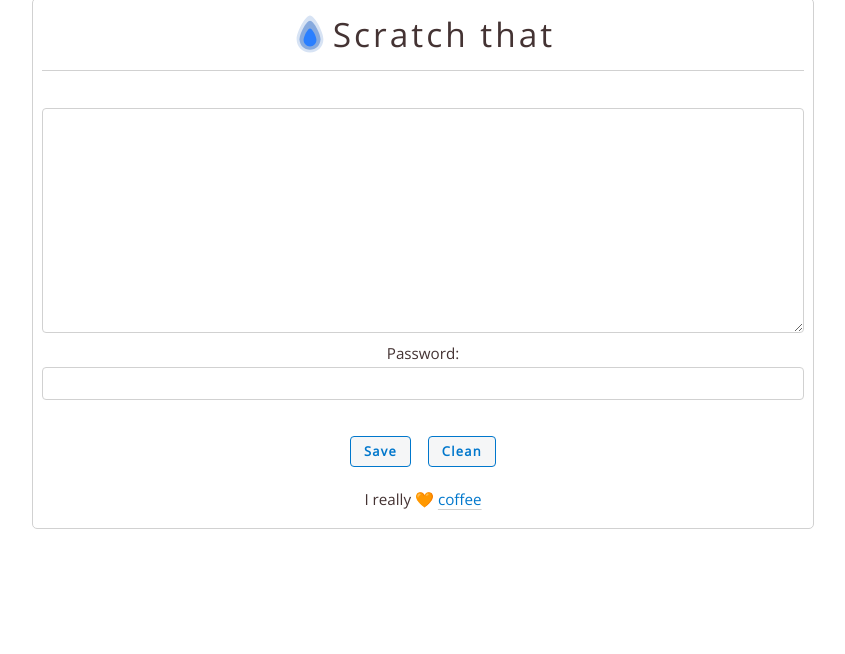
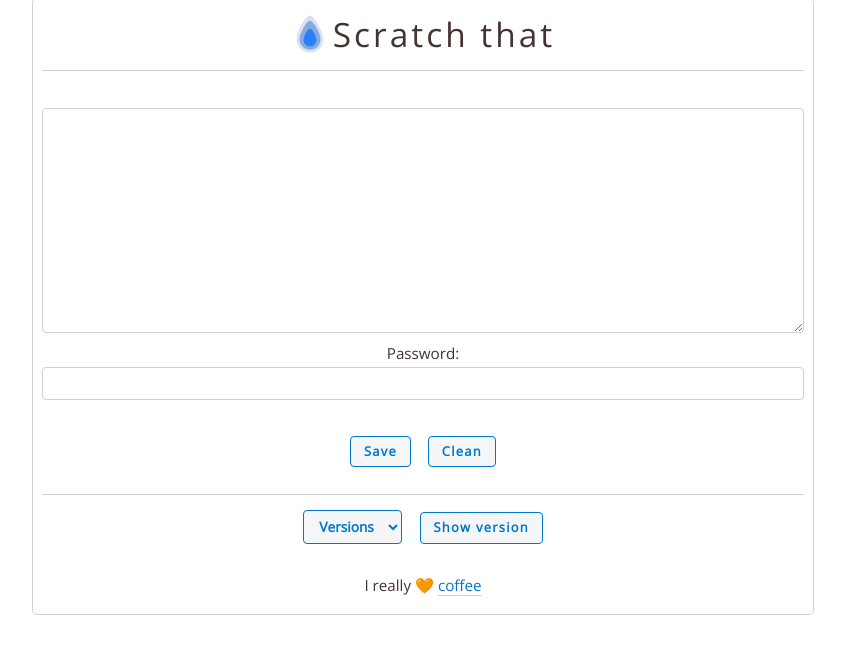
Before and after one commit to dmpop/note-jotter, a PHP site: page / in a window 1280 px wide. Shown: the part 57-711 px from the top of the page, without its empty margins (217-1062 px from the left). Run offline with PHP 8.4, Linux system fonts and the light colour scheme; some web fonts are replaced.

Commit message:
Versions

```diff
--- /dev/null
+++ b/content.md
@@ -0,0 +1 @@
+Monkey loves bananas. And nuts!
--- a/index.php
+++ b/index.php
@@ -43,9 +43,10 @@ $footer = "I really 🧡 <a href='https://www.paypal.com/paypalme/dmpop'>coffee<
 			<h1 style="display: inline; margin-top: 0em; vertical-align: middle; letter-spacing: 3px;"><?php echo $title; ?></h1>
 		</div>
 		<hr>
+
 		<?php
-		$dir = 'content';
-		$mdfile = $dir . "/content.md";
+		$dir = 'versions';
+		$mdfile = "content.md";
 		if (!file_exists($dir)) {
 			mkdir($dir, 0777, true);
 			file_put_contents($mdfile, '');
@@ -60,26 +61,25 @@ $footer = "I really 🧡 <a href='https://www.paypal.com/paypalme/dmpop'>coffee<
 		{
 			global $dir;
 			global $mdfile;
-			copy($mdfile, $dir . DIRECTORY_SEPARATOR . 'version_' . date('Y-m-d-H-i-s') . '.md');
+			copy($mdfile, $dir . DIRECTORY_SEPARATOR . date('Y-m-d-H-i-s') . '.md');
 			$fp = fopen($mdfile, "w");
 			$data = $_POST["text"];
 			fwrite($fp, $data);
 			fclose($fp);
 		}
-		?>
-		<?php
 		if (isset($_POST["save"])) {
 			if ($_POST['password'] != $password) {
 				echo '<script>';
 				echo 'alert("Wrong password!")';
 				echo '</script>';
-				exit();
+			} else {
+				Write();
+				echo '<script>';
+				echo 'alert("Changes have been saved.")';
+				echo '</script>';
 			}
-			Write();
-			echo '<script>';
-			echo 'alert("Changes have been saved.")';
-			echo '</script>';
 		};
+
 		if (isset($_POST["clean"])) {
 			if ($_POST['password'] != $password) {
 				echo '<script>';
@@ -94,8 +94,16 @@ $footer = "I really 🧡 <a href='https://www.paypal.com/paypalme/dmpop'>coffee<
 				echo '</script>';
 			}
 		}
+
+		if (isset($_POST["show"])) {
+
+			echo "<h3> Version: ". pathinfo($_POST['version'])['filename'] . "</h3>";
+			echo "<hr>";
+			echo file_get_contents($_POST["version"]);
+		}
 		?>
-		<form action="<?php echo $_SERVER['PHP_SELF'] ?>" method="POST">
+
+		<form action="" method="POST">
 			<textarea name="text"><?php Read(); ?></textarea>
 			<div>
 				<label for='password'>Password:</label>
@@ -106,6 +114,19 @@ $footer = "I really 🧡 <a href='https://www.paypal.com/paypalme/dmpop'>coffee<
 			<button style="margin-bottom: 1.5em;" type="submit" name="save">Save</button>
 			<button style="margin-top: 1.5em;" type="submit" name="clean">Clean</button>
 		</form>
+		<hr>
+		<form style="margin-bottom: 1.5em;" action="" method="POST">
+			<select name="version">
+				<option value="--" selected>Versions</option>
+				<?php
+				$files = glob($dir . DIRECTORY_SEPARATOR . "*");
+				foreach ($files as $file) {
+					echo "<option value='" . $file . "'>" . pathinfo($file)['filename'] . "</option>";
+				}
+				?>
+			</select>
+			<button type='submit' role='button' name='show'>Show version</button>
+		</form>
 		<div style="margin-bottom: 1em;">
 			<?php echo $footer; ?>
 		</div>
```
Also changed, not shown: 1 other file.
